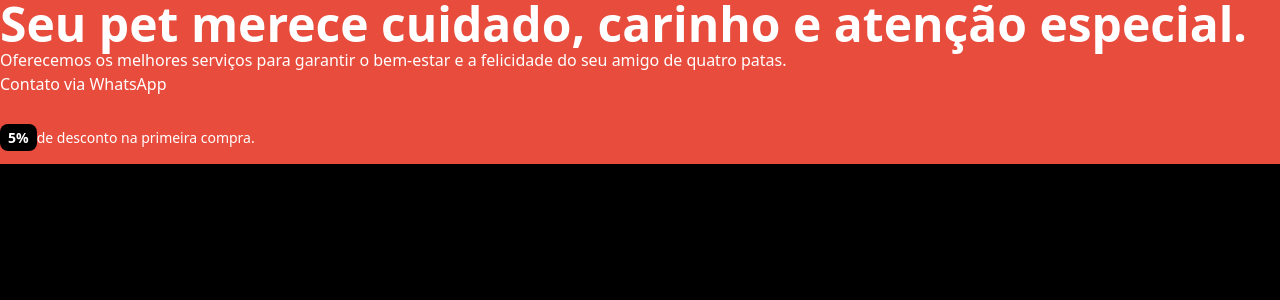
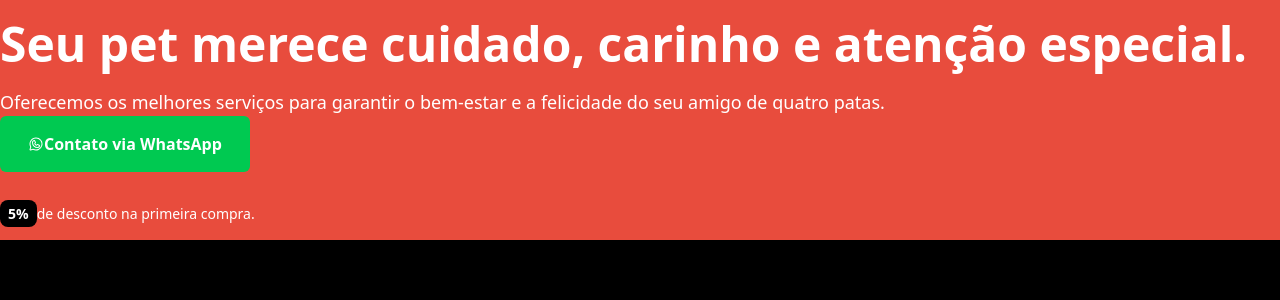
Before and after one commit to AndrePacolla/-LANDING-PET-Next-JS-, a Next.js app: page / in a window 1280 px wide. Shown: the top 300 px of the page. Built offline with nearby package versions, Linux system fonts and the light colour scheme.

Commit message:
install phosphor

```diff
--- a/package.json
+++ b/package.json
@@ -9,6 +9,7 @@
     "lint": "next lint"
   },
   "dependencies": {
+    "@phosphor-icons/react": "^2.1.7",
     "@radix-ui/react-slot": "^1.1.2",
     "class-variance-authority": "^0.7.1",
     "clsx": "^2.1.1",
--- a/src/app/_components/hero.tsx
+++ b/src/app/_components/hero.tsx
@@ -1,19 +1,23 @@
+import {WhatsappLogo} from "@phosphor-icons/react/dist/ssr";
 export const Hero = () => {
     return(
         <section className="bg-[#e84c3d] text-white relative overflow-hidden">
             <div>
                 <article>
-                  <div>
-                    <h1 className=" text-3xl md:text-4xl lg:text-5xl font-bold ">Seu pet merece cuidado, carinho e atenção especial.</h1>
-                    <p>
+                  <div className="leading-14">
+                    <h1 className=" text-3xl  md:text-4xl lg:text-5xl font-bold py-5">
+                        Seu pet merece cuidado, carinho e atenção especial.</h1>
+                    <p className="lg:text-lg">
                       Oferecemos os melhores serviços para garantir o bem-estar e a
                       felicidade do seu amigo de quatro patas.
                     </p>
-                    <div>
-                        <a href="#">
+                        <a href="#"
+                        className="bg-green-500 px-7 rounded-md font-semibold flex items-center justify-between w-fit"
+                        >
+                            <WhatsappLogo/>
                             Contato via WhatsApp
                         </a>
-                    </div>
+
                     <div className="mt-8">
                         <p className="text-sm mb-4">
                             <b className="bg-black text-white px-2 py-1 rounded-lg">5%</b>de desconto na primeira compra.
```
Also changed, not shown: 1 other file (tests, documents, lock files or other folders).
